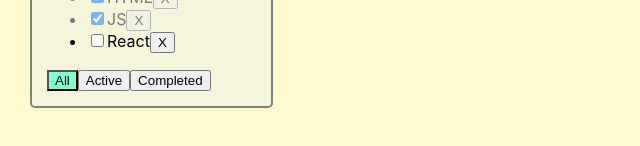
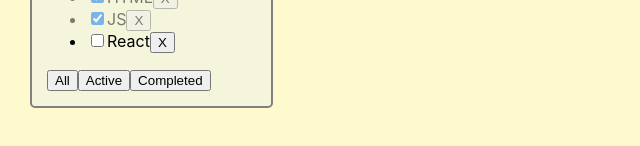
Before and after one commit to IrinaMartArm/It-todo-list, a React (Create React App) app: page / in a window 1280 px wide. Shown: the part 158-304 px from the top of the page, without its empty margins (0-640 px from the left). Built offline with nearby package versions, Linux system fonts and the light colour scheme.

Commit message:
SuperButton

```diff
--- /dev/null
+++ b/src/components/Button.tsx
@@ -0,0 +1,14 @@
+type PropsType = {
+    name: string
+    className?: string
+    callback: ()=> void
+}
+
+export const Button = (props: PropsType) => {
+    const callbackHandler = () => {
+        props.callback()
+    }
+    return (
+        <button onClick={callbackHandler}>{props.name}</button>
+    );
+}
--- a/src/components/TodoList.tsx
+++ b/src/components/TodoList.tsx
@@ -1,6 +1,6 @@
 import { ChangeEvent, KeyboardEvent, useState } from "react"
 import { FilterValuesType } from "../App"
-import { error } from "console"
+import { Button } from "./Button"
 
 
 export type TaskType = {
@@ -24,28 +24,30 @@ export const TodoList = (props: PropsType) => {
     const [input, setInput] = useState('')
     const [error, setError] = useState<string | null>(null)
 
+    const addTaskHandler = () => {
+        props.addTask(input)
+                setInput('')
+    }
+
     const onChangeHandler = (e: ChangeEvent<HTMLInputElement>) => {
         setInput(e.currentTarget.value)
     }
 
-    const onKeyPressHandler = (e: KeyboardEvent<HTMLInputElement>)=>{
+    const onKeyDownHandler = (e: KeyboardEvent<HTMLInputElement>)=>{
         setError(null)
         if (e.key === 'Enter'){
-            props.addTask(input)
-                setInput('')
+            addTaskHandler()
         }}
 
     const addTask = () => {
         if(input.trim() !== ''){
-        props.addTask(input)
-            setInput('')
+            addTaskHandler()
         } else {setError('Field is required')}
     }
 
-
-    const allClickHandler = ()=>{props.changeFilter('All')}
-    const activeClickHandler = ()=>{props.changeFilter('active')}
-    const completedClickHandler = ()=>{props.changeFilter('completed')}
+    const filterhandler = (value: FilterValuesType) => {
+        props.changeFilter(value)
+    }
 
     let tasksList: Array<JSX.Element> | JSX.Element = props.tasks.length > 0 ?
     props.tasks.map((t)=>{
@@ -56,7 +58,7 @@ export const TodoList = (props: PropsType) => {
         return <li key={t.id} className={t.isdone ? 'is-done' : ''}>
                     <input type="checkbox" checked={t.isdone} onChange={onChengeHandler}/>
                     <span>{t.title}</span>
-                    <button onClick={onRemoveTask}>X</button>
+                    <Button name="X" callback={onRemoveTask}/>
                 </li>
     }) : <span>no tasks</span>
 
@@ -66,19 +68,19 @@ export const TodoList = (props: PropsType) => {
                 <div>
                     <input value={input}
                             onChange={onChangeHandler}
-                            onKeyDown={onKeyPressHandler}
+                            onKeyDown={onKeyDownHandler}
                             className={error ? "error" : ''}
                             />
-                    <button onClick={addTask}>+</button>
+                    <Button name="+" callback={addTask}/>
                     {error && <div className="error-message">{error}</div>}
                 </div>
                 <ul>
                     {tasksList}
                 </ul>
                 <div>
-                    <button onClick={allClickHandler} className={props.filter === 'All' ? "active-filter" : ''}>All</button>
-                    <button onClick={activeClickHandler} className={props.filter === 'active' ? "active-filter" : ''}>Active</button>
-                    <button onClick={completedClickHandler} className={props.filter === 'completed' ? "active-filter" : ''}>Completed</button>
+                    <Button callback={()=>filterhandler('All')} name='All' className={props.filter === 'All' ? "active-filter" : ''}/>
+                    <Button callback={()=>filterhandler('active')} name='Active' className={props.filter === 'active' ? "active-filter" : ''}/>
+                    <Button callback={()=>filterhandler('completed')} name='Completed' className={props.filter === 'completed' ? "active-filter" : ''}/>
                 </div>
             </div>
     )
```
